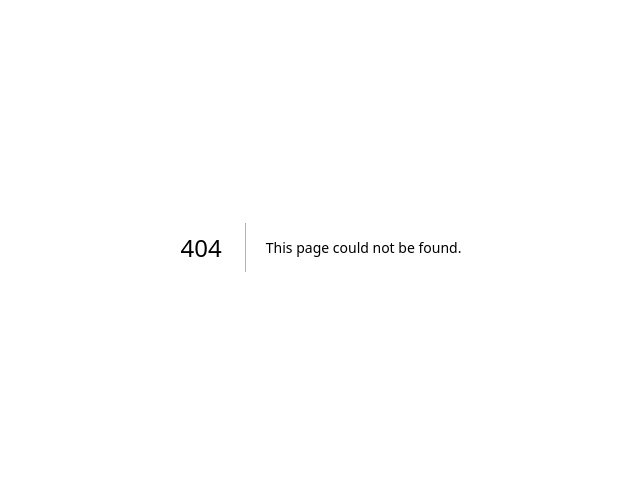
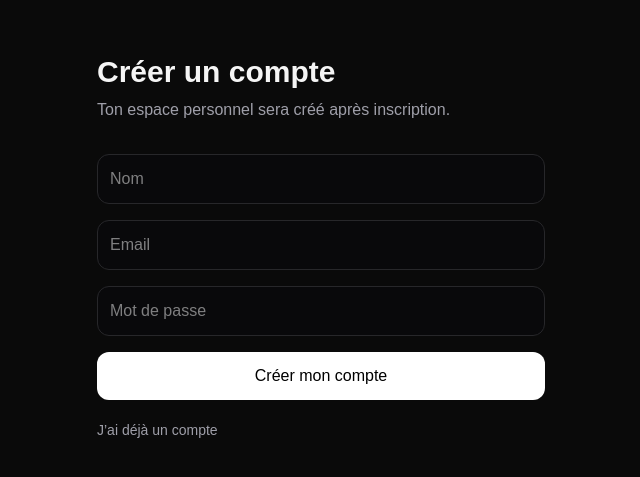
Before and after one commit to digitaleflex/my-todo, a Next.js app: page /register in a window 1280 px wide. Before the commit this address had no page. Shown: the part 153-630 px from the top of the page, without its empty margins (319-959 px from the left). Built offline with nearby package versions, Linux system fonts and the light colour scheme.

Commit message:
chore: add app/(auth)/register/page.tsx

```diff
--- /dev/null
+++ b/app/(auth)/register/page.tsx
@@ -0,0 +1,19 @@
+import Link from "next/link";
+
+export default function RegisterPage() {
+  return (
+    <main className="min-h-screen flex items-center justify-center px-6">
+      <div className="w-full max-w-md">
+        <h1 className="text-3xl font-semibold">Créer un compte</h1>
+        <p className="mt-2 text-zinc-400">Ton espace personnel sera créé après inscription.</p>
+        <form className="mt-8 space-y-4">
+          <input name="name" placeholder="Nom" className="w-full rounded-xl border border-zinc-800 bg-zinc-950 p-3" />
+          <input name="email" type="email" placeholder="Email" className="w-full rounded-xl border border-zinc-800 bg-zinc-950 p-3" />
+          <input name="password" type="password" placeholder="Mot de passe" className="w-full rounded-xl border border-zinc-800 bg-zinc-950 p-3" />
+          <button className="w-full rounded-xl bg-white text-black p-3 font-medium">Créer mon compte</button>
+        </form>
+        <Link href="/login" className="mt-5 block text-sm text-zinc-400">J’ai déjà un compte</Link>
+      </div>
+    </main>
+  );
+}
```
